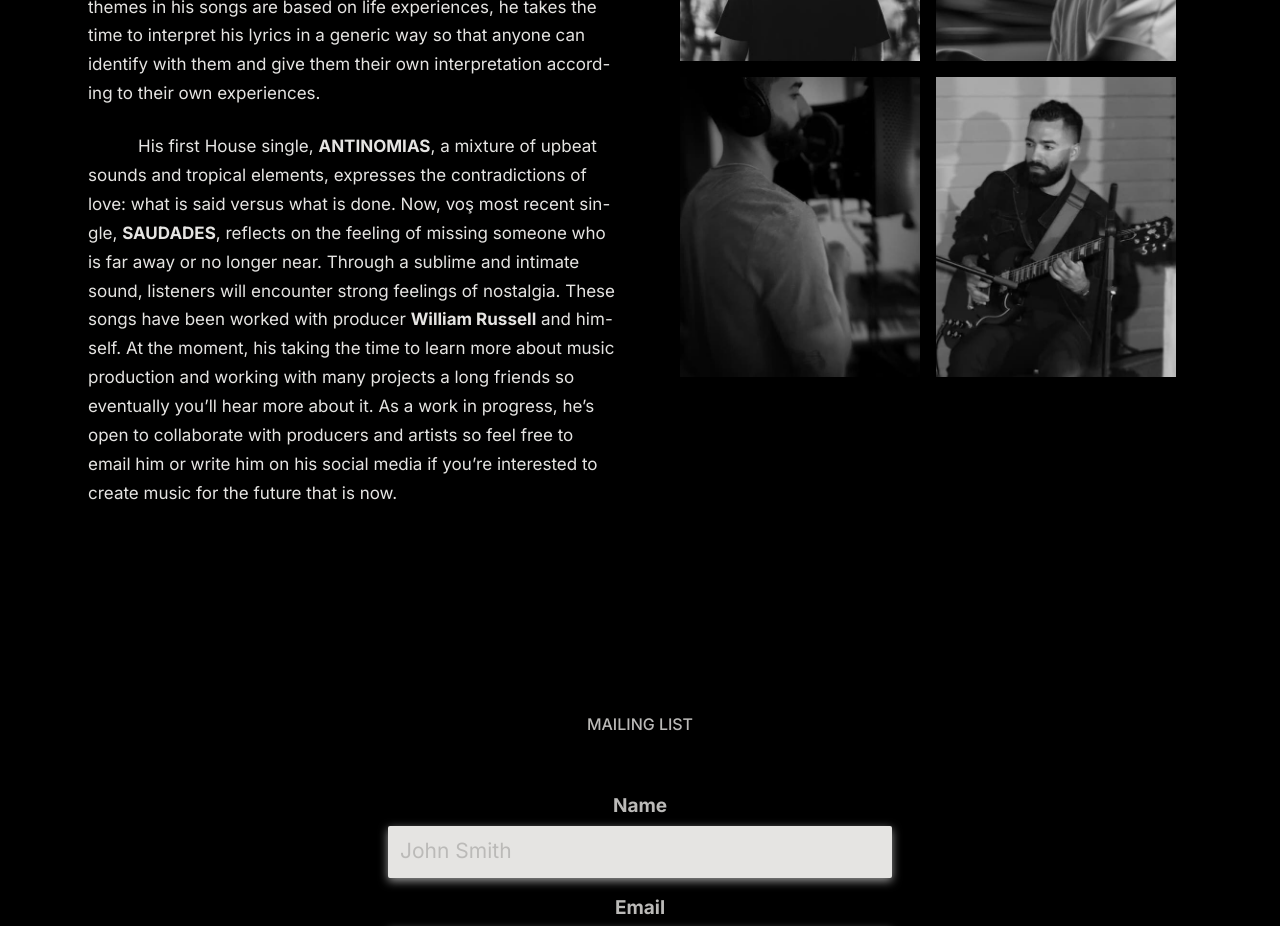
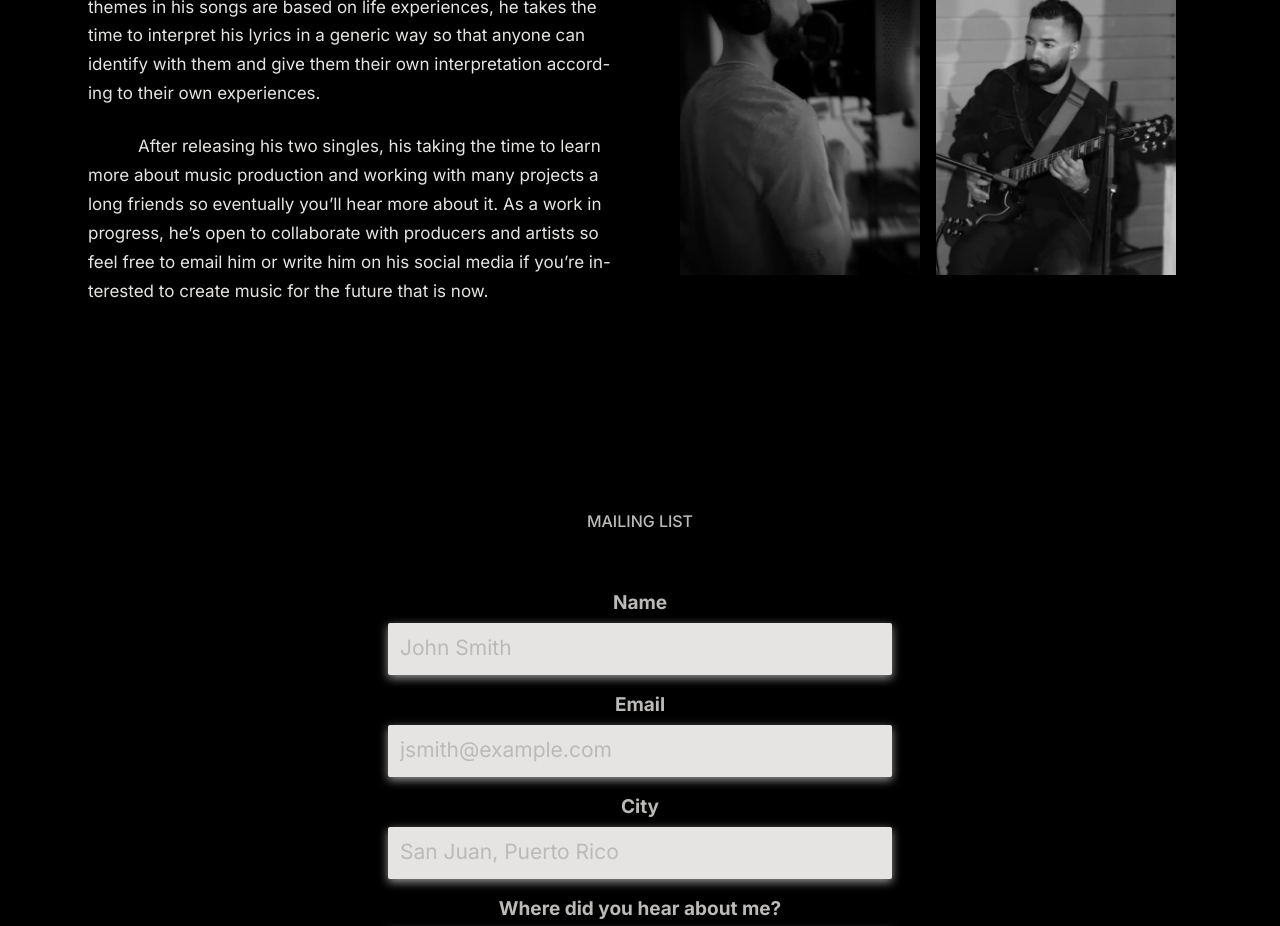
Before and after one commit to jrobles0717/Vos-Website, a React (Vite) app: page / in a window 1280 px wide. Shown: the part 1800-2726 px from the top of the page. Built offline with nearby package versions, Linux system fonts and the light colour scheme.

Commit message:
Editing about me paragraph

```diff
--- a/src/components/AboutMe.jsx
+++ b/src/components/AboutMe.jsx
@@ -39,23 +39,12 @@ function AboutMe() {
               according to their own experiences.
             </p>
             <p className="paragraph-text">
-              His first House single,{" "}
-              <span className="paragraph-text--bold">ANTINOMIAS</span>, a
-              mixture of upbeat sounds and tropical elements, expresses the
-              contradictions of love: what is said versus what is done. Now, voş
-              most recent single,{" "}
-              <span className="paragraph-text--bold">SAUDADES</span>, reflects
-              on the feeling of missing someone who is far away or no longer
-              near. Through a sublime and intimate sound, listeners will
-              encounter strong feelings of nostalgia. These songs have been
-              worked with producer{" "}
-              <span className="paragraph-text--bold">William Russell</span> and
-              himself. At the moment, his taking the time to learn more about
-              music production and working with many projects a long friends so
-              eventually you’ll hear more about it. As a work in progress, he’s
-              open to collaborate with producers and artists so feel free to
-              email him or write him on his social media if you’re interested to
-              create music for the future that is now.
+              After releasing his two singles, his taking the time to learn more
+              about music production and working with many projects a long
+              friends so eventually you’ll hear more about it. As a work in
+              progress, he’s open to collaborate with producers and artists so
+              feel free to email him or write him on his social media if you’re
+              interested to create music for the future that is now.
             </p>
           </div>
           <div className="grid--gallery">
```
